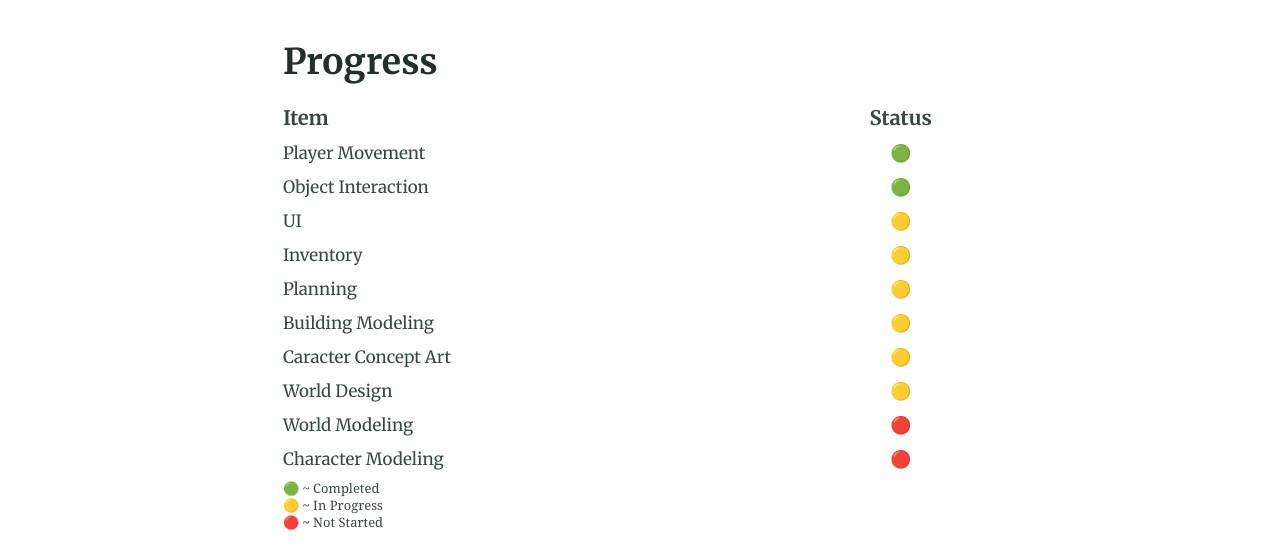
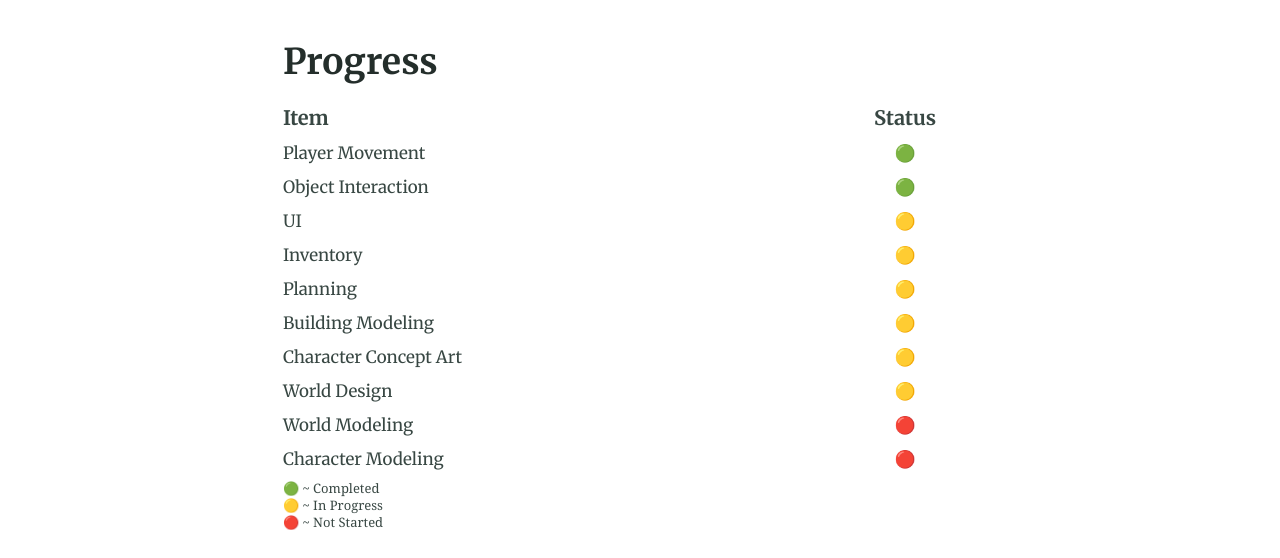
Before and after one commit to TechTeam473/techteam473.github.io, a Jekyll site: the page built from nalia.md, in a window 1280 px wide. Shown: the part 520-1078 px from the top of the page. Built offline with Jekyll 4.4.1, drawn with Linux system fonts in a browser that asks for light colours.

Commit message:
Misspelled Character

```diff
--- a/nalia.md
+++ b/nalia.md
@@ -44,7 +44,7 @@ Nalia is developed in Unity using C#. We use Blender for our models, and several
 | Inventory             |           🟡            |
 | Planning              |           🟡            |
 | Building Modeling     |           🟡            |
-| Caracter Concept Art  |           🟡            |
+| Character Concept Art  |           🟡            |
 | World Design          |           🟡            |
 | World Modeling        |           🔴            |
 | Character Modeling    |           🔴            |
```
